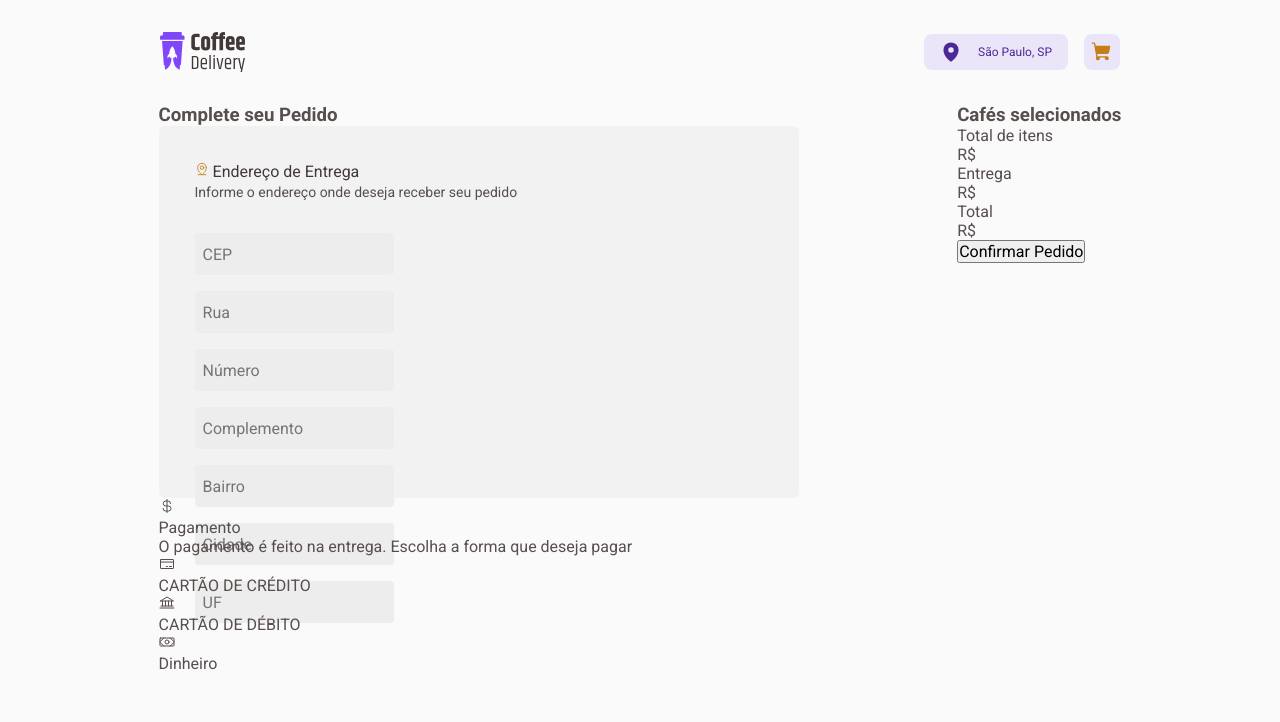
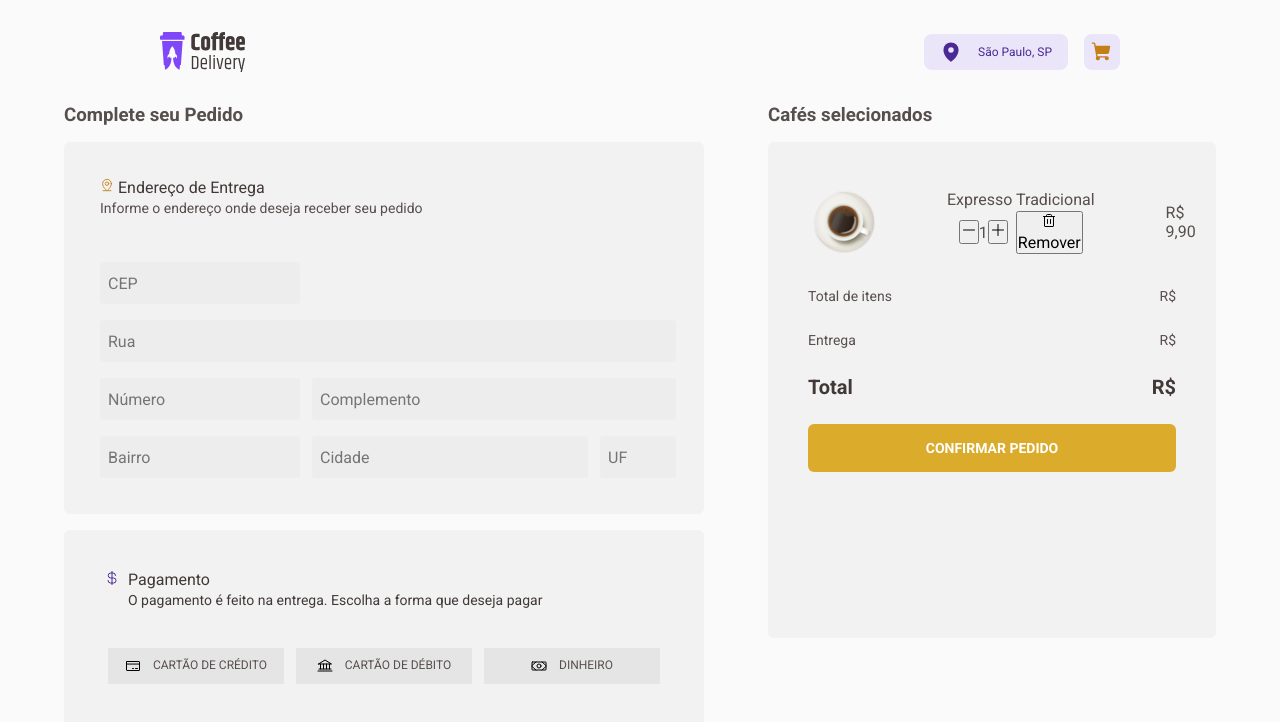
Before and after one commit to bryumi/coffe_delivery, a React (Vite) app: page / in a window 1280 px wide. Shown: the top 722 px of the page. Built offline with nearby package versions, Linux system fonts and the light colour scheme.

Commit message:
update styled components

```diff
--- a/src/components/pages/Checkout/FormCheckout/index.tsx
+++ b/src/components/pages/Checkout/FormCheckout/index.tsx
@@ -9,18 +9,28 @@ import {
   Address,
   AddressInfo,
   BankPay,
+  CEPInput,
+  CityAndState,
+  CityInput,
+  ComplementInput,
+  Container,
   CreditPay,
   FormAddress,
   FormContainer,
   MoneyPay,
+  NeighborhoodInput,
+  NumberAndComp,
+  NumberInput,
   Payment,
   PaymentCards,
   PaymentContainer,
+  StateInput,
+  StreetInput,
 } from './styles'
 
 export function FormCheckout() {
   return (
-    <div>
+    <Container>
       <h3>Complete seu Pedido</h3>
       <FormContainer>
         <AddressInfo>
@@ -31,23 +41,28 @@ export function FormCheckout() {
           <span>Informe o endereço onde deseja receber seu pedido</span>
         </AddressInfo>
         <FormAddress>
-          <input type="number" placeholder="CEP" />
-          <input type="text" placeholder="Rua" />
-          <input type="number" placeholder="Número" />
-          <input type="text" placeholder="Complemento" />
-          <input type="text" placeholder="Bairro" />
-          <input type="text" placeholder="Cidade" />
-          <input type="text" placeholder="UF" />
+          <CEPInput type="number" placeholder="CEP" />
+          <StreetInput type="text" placeholder="Rua" />
+          <NumberAndComp>
+            <NumberInput type="number" placeholder="Número" />
+            <ComplementInput type="text" placeholder="Complemento" />
+          </NumberAndComp>
+
+          <CityAndState>
+            <NeighborhoodInput type="text" placeholder="Bairro" />
+            <CityInput type="text" placeholder="Cidade" />
+            <StateInput type="text" placeholder="UF" />
+          </CityAndState>
         </FormAddress>
       </FormContainer>
       <PaymentContainer>
         <Payment>
+          <CurrencyDollar />
           <span>
-            <CurrencyDollar />
             <p>Pagamento</p>
-          </span>
-          <span>
-            O pagamento é feito na entrega. Escolha a forma que deseja pagar
+            <p>
+              O pagamento é feito na entrega. Escolha a forma que deseja pagar
+            </p>
           </span>
         </Payment>
         <PaymentCards>
@@ -65,6 +80,6 @@ export function FormCheckout() {
           </MoneyPay>
         </PaymentCards>
       </PaymentContainer>
-    </div>
+    </Container>
   )
 }
--- a/src/components/pages/Checkout/FormCheckout/styles.ts
+++ b/src/components/pages/Checkout/FormCheckout/styles.ts
@@ -1,4 +1,10 @@
 import styled from 'styled-components'
+
+export const Container = styled.div`
+  display: flex;
+  flex-direction: column;
+  gap: 1rem;
+`
 
 export const FormContainer = styled.section`
   display: flex;
@@ -39,22 +45,154 @@ export const Address = styled.span`
 `
 export const FormAddress = styled.form`
   display: flex;
-  flex-direction: column;
+  flex-direction: row;
+  flex-wrap: wrap;
   align-items: flex-start;
   padding: 0px;
   gap: 16px;
+`
+const BaseInput = styled.input`
+  background: ${(props) => props.theme['base-input']};
+  border-radius: 4px;
+  border: none;
+  height: 2.625rem;
+  padding: 0.5rem;
+`
+export const CEPInput = styled(BaseInput)`
+  flex: none;
+  order: 0;
+  flex-grow: 0;
+  width: 12.5rem;
+`
+export const StreetInput = styled(BaseInput)`
+  align-self: stretch;
+  flex-grow: 0;
+  width: 36rem;
+`
+export const NumberInput = styled(BaseInput)`
+  flex: none;
+  flex-grow: 0;
+  width: 12.5rem;
+`
+export const ComplementInput = styled(BaseInput)`
+  flex: none;
+  flex-grow: 1;
+  width: 22.75rem;
+`
+export const NeighborhoodInput = styled(BaseInput)`
+  flex: none;
+  order: 0;
+  flex-grow: 0;
 
-  input {
-    background: ${(props) => props.theme['base-input']};
-    border-radius: 4px;
-    border: none;
-    height: 2.625rem;
-    padding: 0.5rem;
+  width: 12.5rem;
+`
+export const CityInput = styled(BaseInput)`
+  flex: none;
+  order: 1;
+  flex-grow: 1;
+  width: 17.25rem;
+`
+export const StateInput = styled(BaseInput)`
+  flex: none;
+  order: 1;
+  flex-grow: 1;
+
+  width: 4.75rem;
+`
+export const NumberAndComp = styled.div`
+  display: flex;
+  flex-direction: row;
+  align-items: center;
+  gap: 0.75rem;
+`
+export const CityAndState = styled.div`
+  display: flex;
+  flex-direction: row;
+  align-items: center;
+  gap: 0.75rem;
+`
+export const PaymentContainer = styled.section`
+  display: flex;
+  flex-direction: column;
+  align-items: flex-start;
+  padding: 2.5rem;
+  gap: 2rem;
+  height: 13rem;
+  width: 40rem;
+
+  background: ${(props) => props.theme['base-card']};
+
+  border-radius: 6px;
+`
+export const Payment = styled.div`
+  display: flex;
+  flex-direction: row;
+  align-items: flex-start;
+  padding: 0px;
+  gap: 8px;
+
+  :first-child {
+    color: ${(props) => props.theme['purple-dark']};
+  }
+
+  span {
+    display: flex;
+    flex-direction: column;
+    gap: 0.125rem;
+    color: ${(props) => props.theme['base-subtitle']};
+    font-family: 'Roboto', sans-serif;
+    font-weight: 400;
+    font-size: 0.875rem;
+    line-height: 1rem;
+
+    p:first-child {
+      font-size: 1rem;
+      line-height: 1.25rem;
+    }
   }
 `
-export const PaymentContainer = styled.section``
-export const Payment = styled.div``
-export const PaymentCards = styled.div``
-export const CreditPay = styled.div``
-export const BankPay = styled.div``
-export const MoneyPay = styled.div``
+export const PaymentCards = styled.div`
+  display: flex;
+  flex-direction: row;
+  justify-content: center;
+  align-items: center;
+  padding: 0rem;
+  gap: 0.75rem;
+
+  width: 35rem;
+  height: 3.25rem;
+`
+const BaseButton = styled.button`
+  display: flex;
+  flex-direction: row;
+  align-items: center;
+  justify-content: center;
+  padding: 1rem;
+  gap: 0.75rem;
+
+  border: none;
+  width: 11rem;
+  height: 2.25rem;
+
+  background: ${(props) => props.theme['base-button']};
+
+  cursor: pointer;
+
+  p {
+    font-family: 'Roboto';
+    font-style: normal;
+    font-weight: 400;
+    font-size: 12px;
+    line-height: 160%;
+    text-transform: uppercase;
+    color: ${(props) => props.theme['base-text']};
+  }
+
+  :hover {
+    background-color: ${(props) => props.theme['base-hover']};
+    transition: 0.2s;
+  }
+`
+export const CreditPay = styled(BaseButton)``
+export const BankPay = styled(BaseButton)``
+export const MoneyPay = styled(BaseButton)``
--- a/src/components/pages/Checkout/SelectedCoffee/FrameCoffeeCheckout/index.tsx
+++ b/src/components/pages/Checkout/SelectedCoffee/FrameCoffeeCheckout/index.tsx
@@ -1,7 +1,8 @@
 import { Minus, Plus, Trash } from 'phosphor-react'
 import {
+  Frame,
   FrameInfo,
-  FrameNamePrice,
+  FrameName,
   FrameQtd,
   FrameTrash,
   FrameTrashQtd,
@@ -9,13 +10,11 @@ import {
 
 export function FrameCoffeeCheckout() {
   return (
-    <section>
+    <Frame>
       <img src="../../../../../../public/img/coffees/arabe.svg" alt="" />
       <FrameInfo>
-        <FrameNamePrice>
+        <FrameName>
           <p>Expresso Tradicional</p>
-          <p>R$ 9,90</p>
-        </FrameNamePrice>
           <FrameTrashQtd>
             <FrameQtd>
               <button>
@@ -31,7 +30,9 @@ export function FrameCoffeeCheckout() {
               <p>Remover</p>
             </FrameTrash>
           </FrameTrashQtd>
+        </FrameName>
       </FrameInfo>
-    </section>
+      <p>R$ 9,90</p>
+    </Frame>
   )
 }
--- a/src/components/pages/Checkout/SelectedCoffee/FrameCoffeeCheckout/styles.ts
+++ b/src/components/pages/Checkout/SelectedCoffee/FrameCoffeeCheckout/styles.ts
@@ -1,7 +1,40 @@
 import styled from 'styled-components'
+export const Frame = styled.section`
+  display: flex;
+  flex-direction: row;
+  justify-content: space-around;
+  align-items: center;
+  padding: 0.5rem 0.25rem;
+  gap: 3.7rem;
 
+  width: 23rem;
+  height: 5rem;
+
+  img {
+    width: 4rem;
+    height: 4rem;
+  }
+`
 export const FrameInfo = styled.div``
-export const FrameNamePrice = styled.div``
-export const FrameTrashQtd = styled.div``
+export const FrameName = styled.div`
+  width: 10.7rem;
+
+  display: flex;
+  justify-content: space-between;
+  align-items: center;
+  flex-direction: column;
+
+  font-family: 'Roboto';
+  font-style: normal;
+  font-weight: 400;
+  font-size: 16px;
+  line-height: 130%;
+`
+export const FrameTrashQtd = styled.div`
+  display: flex;
+  gap: 0.5rem;
+  align-items: center;
+  flex-direction: row;
+`
 export const FrameQtd = styled.div``
 export const FrameTrash = styled.button``
--- a/src/components/pages/Checkout/SelectedCoffee/index.tsx
+++ b/src/components/pages/Checkout/SelectedCoffee/index.tsx
@@ -1,5 +1,7 @@
+import { FrameCoffeeCheckout } from './FrameCoffeeCheckout'
 import {
   CoffeeCardCheckout,
+  ConfirmButton,
   ContainerShop,
   DeliveryValue,
   Total,
@@ -10,8 +12,8 @@ export function SelectedCoffee() {
   return (
     <ContainerShop>
       <h3>Cafés selecionados</h3>
-
       <CoffeeCardCheckout>
+        <FrameCoffeeCheckout />
         <TotalValue>
           <p>Total de itens</p>
           <span>R$</span>
@@ -24,7 +26,7 @@ export function SelectedCoffee() {
           <p>Total</p>
           <span>R$</span>
         </Total>
-        <button>Confirmar Pedido</button>
+        <ConfirmButton>Confirmar Pedido</ConfirmButton>
       </CoffeeCardCheckout>
     </ContainerShop>
   )
--- a/src/components/pages/Checkout/SelectedCoffee/styles.ts
+++ b/src/components/pages/Checkout/SelectedCoffee/styles.ts
@@ -1,7 +1,74 @@
 import styled from 'styled-components'
 
-export const ContainerShop = styled.section``
-export const CoffeeCardCheckout = styled.div``
-export const TotalValue = styled.div``
-export const DeliveryValue = styled.div``
-export const Total = styled.div``
+export const ContainerShop = styled.section`
+  display: flex;
+  flex-direction: column;
+  gap: 1rem;
+`
+export const CoffeeCardCheckout = styled.div`
+  display: flex;
+  flex-direction: column;
+  align-items: flex-start;
+  padding: 2.5rem;
+  gap: 1.5rem;
+
+  width: 28rem;
+  height: 31rem;
+
+  background: ${(props) => props.theme['base-card']};
+  border-radius: 6px;
+`
+const BaseTotal = styled.div`
+  display: flex;
+  align-items: center;
+  justify-content: space-between;
+  color: ${(props) => props.theme['base-text']};
+  font-family: 'Roboto';
+  font-style: normal;
+  font-weight: 400;
+  font-size: 14px;
+  line-height: 130%;
+  width: 23rem;
+  height: 1.25rem;
+`
+export const TotalValue = styled(BaseTotal)``
+export const DeliveryValue = styled(BaseTotal)``
+export const Total = styled(BaseTotal)`
+  font-family: 'Roboto';
+  font-style: normal;
+  font-weight: 700;
+  font-size: 20px;
+  line-height: 130%;
+  color: ${(props) => props.theme['base-subtitle']};
+  height: 1.625rem;
+`
+export const ConfirmButton = styled.button`
+  display: flex;
+  flex-direction: row;
+  justify-content: center;
+  align-items: center;
+  padding: 12px 8px;
+  gap: 4px;
+
+  width: 23rem;
+  height: 3rem;
+
+  border-radius: 6px;
+  border: none;
+  cursor: pointer;
+
+  background-color: ${(props) => props.theme.yellow};
+  font-family: 'Roboto';
+  font-style: normal;
+  font-weight: 700;
+  font-size: 14px;
+  line-height: 160%;
+
+  text-transform: uppercase;
+  color: ${(props) => props.theme.white};
+  :hover {
+    background-color: ${(props) => props.theme['base-hover']};
+    color: ${(props) => props.theme['base-card']};
+    transition: 0.3s;
+  }
+`
```
Lines whose indentation alone changed are shown as unchanged.
